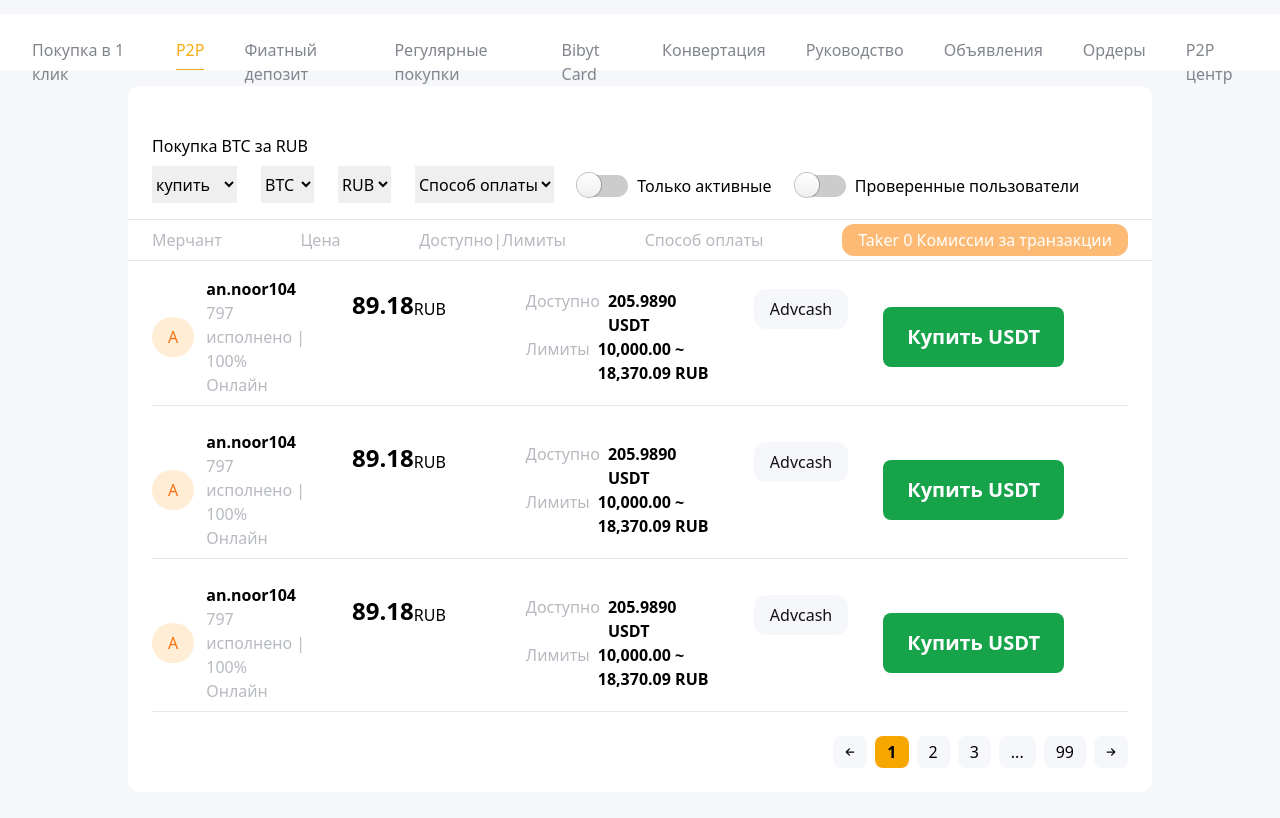
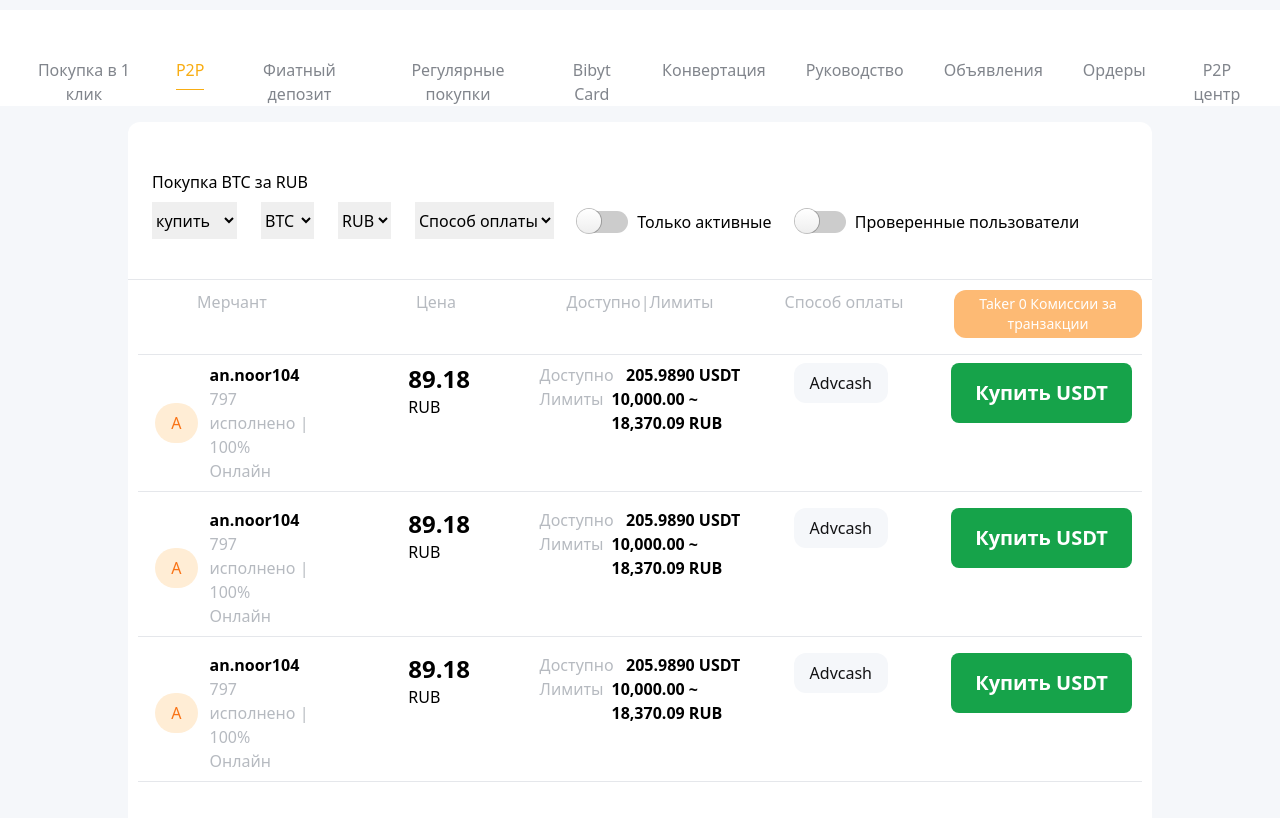
Before and after one commit to Hron0/birzha, a plain HTML site: page index.html in a window 1280 px wide. Shown: the part 58-876 px from the top of the page. Drawn offline with nearby package versions, Linux system fonts and the light colour scheme.

Commit message:
everything but footer

```diff
--- a/css/styles.css
+++ b/css/styles.css
@@ -33,6 +33,9 @@ body {
 
 .grid-cols-33{
     grid-template-columns: auto auto auto;
+}
+.grid-cols-55{
+    grid-template-columns: auto auto auto auto auto;
 }
 
 select {
--- a/index.html
+++ b/index.html
@@ -13,15 +13,14 @@
 
 <body class="relative gap-4">
     <nav class="flex flex-row justify-between w-full sm:px-10 px-4 py-3 bg-slate-900">
-        <div class="flex flex-row items-center gap-6">
-            <!-- <img src="./images/logo.svg" alt="logo" class="font-white"> -->
-            <h1 class="font-bold italic text-white font-mono text-2xl">BLOCKCHAIN</h1>
+        <div class="flex flex-row items-center xl:gap-10 gap-6">
+            <!-- <img src="./images/logo.svg" alt="logo"> -->
             <a href="#" class="font-black text-white text-xl sm:block hidden">
                 Название
             </a>
         </div>
-        <div class="flex flex-row items-center xl:gap-16 lg:gap-10 md:gap-10 gap-4">
-            <div class="flex flex-row items-center xl:gap-8 lg:gap-4 lg:flex hidden">
+        <div class="flex flex-row items-center xl:gap-16 lg:gap-10 md:gap-10 gap-6">
+            <div class="flex flex-row items-center xl:gap-8 lg:gap-4 lg:flex hidden xl:pr-20 lg:pr-12">
                 <a href="#"
                     class="text-white text-xl font-mono hover:text-2xl hover:text-cyan-400 ease-out duration-300">P2P</a>
                 <a href="#"
@@ -79,37 +78,37 @@
         </div>
     </nav>
 
-    <div class="flex w-full bg-white justify-center lg:h-[7vh] h-[12vh]">
+    <div class="flex w-full bg-white items-end justify-center h-fit xl:pt-12 py-4">
         <div
-            class="2xl:w-[70vw] w-[95vw] lg:flex lg:flex-row justify-center items-end lg:gap-10 grid grid-cols-33 gap-4 justify-items-center">
-            <a href="#" class="text-base text-[#81858c] hover:text-[#f8ad13] w-fit h-8">
+            class="2xl:w-[70vw] w-[95vw] h-fit xl:flex md:grid xl:flex-row md:grid-cols-5 justify-center items-end xl:gap-10 grid grid-cols-33 gap-x-2 gap-y-5 justify-items-center">
+            <a href="#" class="text-base text-center text-[#81858c] hover:text-[#f8ad13] w-fit h-8">
                 Покупка в 1 клик
             </a>
-            <a href="#" class="text-base text-[#81858c] hover:text-[#f8ad13] w-fit active h-8">
+            <a href="#" class="text-base text-center text-[#81858c] hover:text-[#f8ad13] w-fit active h-8">
                 P2P
             </a>
-            <a href="#" class="text-base text-[#81858c] hover:text-[#f8ad13] w-fit h-8">
+            <a href="#" class="text-base text-center text-[#81858c] hover:text-[#f8ad13] w-fit h-8">
                 Фиатный депозит
             </a>
-            <a href="#" class="text-base text-[#81858c] hover:text-[#f8ad13] w-fit h-8">
+            <a href="#" class="text-base text-center text-[#81858c] hover:text-[#f8ad13] w-fit h-8">
                 Регулярные покупки
             </a>
-            <a href="#" class="text-base text-[#81858c] hover:text-[#f8ad13] w-fit h-8">
+            <a href="#" class="text-base text-center text-[#81858c] hover:text-[#f8ad13] w-fit h-8">
                 Bibyt Card
             </a>
-            <a href="#" class="text-base text-[#81858c] hover:text-[#f8ad13] w-fit h-8">
+            <a href="#" class="text-base text-center text-[#81858c] hover:text-[#f8ad13] w-fit h-8">
                 Конвертация
             </a>
-            <a href="#" class="text-base text-[#81858c] hover:text-[#f8ad13] w-fit h-8">
+            <a href="#" class="text-base text-center text-[#81858c] hover:text-[#f8ad13] w-fit h-8">
                 Руководство
             </a>
-            <a href="#" class="text-base text-[#81858c] hover:text-[#f8ad13] w-fit h-8">
+            <a href="#" class="text-base text-center text-[#81858c] hover:text-[#f8ad13] w-fit h-8">
                 Объявления
             </a>
-            <a href="#" class="text-base text-[#81858c] hover:text-[#f8ad13] w-fit h-8">
+            <a href="#" class="text-base text-center text-[#81858c] hover:text-[#f8ad13] w-fit h-8">
                 Ордеры
             </a>
-            <a href="#" class="text-base text-[#81858c] hover:text-[#f8ad13] w-fit h-8">
+            <a href="#" class="text-base text-center text-[#81858c] hover:text-[#f8ad13] w-fit h-8">
                 P2P центр
             </a>
         </div>
@@ -155,22 +154,23 @@
             </div>
         </div>
         <div
-            class="flex flex-row md:justify-between justify-evenly items-center w-full lg:px-6 md:px-12 border-t-[1px] border-b-[1px] py-1 px-2">
+        class="2xl:w-[65vw] xl:w-[80vw] lg:w-[100vw] md:w-[100vw] w-full bg-white relative pt-6 pb-6 flex flex-col items-start rounded-xl gap-4">
+        <div
+            class="grid lg:grid-cols-5 grid-cols-3 gap-4 w-full items-start justify-items-center border-t-[1px] py-[10px] px-[10px]">
             <h6 class="text-[#b6bac0]">Мерчант</h6>
-            <h6 class="text-[#b6bac0] md:block hidden">Цена</h6>
+            <h6 class="text-[#b6bac0] lg:block hidden lg:col-span-1 col-span-2">Цена</h6>
+            <h6 class="text-[#b6bac0] lg:hidden block">Цена/Способ оплаты</h6>
             <h6 class="text-[#b6bac0] lg:block hidden">Доступно|Лимиты</h6>
-            <h6 class="text-[#b6bac0] md:block hidden">Способ оплаты</h6>
-            <h6 class="text-[#b6bac0] md:hidden block text-center">Способ оплаты/Цена</h6>
-            <div class="flex bg-orange-300 w-fit md:px-4 md:py-1 px-2 py-1 rounded-xl ">
-                <h6 class="text-white text-center md:text-base text-md md:block hidden">Taker 0 Комиссии за транзакции
+            <h6 class="text-[#b6bac0] lg:block hidden">Способ оплаты</h6>
+            <div class="flex bg-orange-300 w-fit md:px-2 md:py-1 px-2 py-1 rounded-xl ">
+                <h6 class="text-white text-center 2xl:text-base text-sm xl:block hidden">Taker 0 Комиссии за транзакции
                 </h6>
-                <h6 class="text-white text-center md:hidden block">0 комиссии</h6>
+                <h6 class="text-white text-center xl:hidden block ">0 комиссии</h6>
             </div>
-        </div>
-        <div class="flex flex-col w-full md:px-6 px-2 gap-6">
-            <div class="flex flex-row justify-between w-full gap-2 items-center border-b-[1px] pb-2">
-                <div class="flex flex-row items-center 2xl:gap-20 xl:gap-6 lg:gap-1 md:gap-4 sm:gap-4 gap-2">
-                    <div class="flex flex-row flex-wrap 2xl:w-56 xl:w-[11rem] items-center gap-3 md:w-auto w-[6rem]">
+
+            <div
+                class="grid lg:grid-cols-5 lg:col-span-5 col-span-3 grid-cols-3 w-full lg:items-start items-end justify-items-center border-t-[1px] border-b-[1px] pb-2 pt-2">
+                <div class="flex flex-row flex-wrap  items-center gap-3 md:w-auto ">
                     <div class="rounded-full bg-orange-100 px-4 py-2">
                         <h1 class="text-orange-500">A</h1>
                     </div>
@@ -181,13 +181,23 @@
                         <h4 class="text-[#b6bac0]">Онлайн</h4>
                     </div>
                 </div>
-                    <div class="flex md:flex-row flex-col items-start md:gap-4 gap-2">
-                        <div class="flex flex-row items-end">
+
+                <div class="flex flex-row items-end col-span-1 lg:block hidden">
                     <h1 class="font-bold md:text-2xl text-lg">89.18</h1>
                     <h4 class="">RUB</h4>
                 </div>
-                        <div
-                            class="flex flex-col items-start xl:pl-16 pl-8 lg:block hidden 2xl:w-[21rem] xl:w-[16rem] lg:w-[15rem]">
+
+                <div class="flex flex-col items-center lg:hidden block">
+                    <div class="flex flex-row items-end col-span-1">
+                        <h1 class="font-bold md:text-2xl text-lg">89.18</h1>
+                        <h4 class="">RUB</h4>
+                    </div>
+                    <div class="flex justify-center items-center bg-[#f5f7fa] rounded-xl md:px-4 px-2 md:py-2 py-2">
+                        <h4 class="text-[#121214] ">Advcash</h4>
+                    </div>
+                </div>
+
+                <div class="flex flex-col items-start lg:block hidden">
                     <div class="flex flex-row gap-2 justify-between">
                         <h4 class="text-[#b6bac0] text-base">Доступно</h4>
                         <h3 class="text-black text-base font-bold">205.9890 USDT</h3>
@@ -199,22 +209,18 @@
                 </div>
 
                 <div
-                            class="flex justify-center items-center bg-[#f5f7fa] rounded-xl md:px-4 px-2 md:py-2 py-2 2xl:ml-[14rem] lg:ml-5 md:ml-6">
+                    class="flex justify-center items-center bg-[#f5f7fa] rounded-xl md:px-4 px-2 md:py-2 py-2 lg:block hidden">
                     <h4 class="text-[#121214] ">Advcash</h4>
-                        </div>
-                    </div>
-
-
                 </div>
 
                 <button
-                    class="border-0 md:px-6 md:py-4 px-2 py-1 bg-green-600 rounded-lg md:mr-16 mr-2 md:w-auto w-[6rem]">
-                    <h4 class="text-white font-bold md:text-xl text-base break-words">Купить USDT</h4>
+                    class="border-0 lg:px-6 md:px-5 md:py-4 px-2 py-1 bg-green-600 rounded-lg md:w-auto w-[6rem]">
+                    <h4 class="text-white font-bold xl:text-xl md:text-base text-sm break-words">Купить USDT</h4>
                 </button>
             </div>
-            <div class="flex flex-row justify-between w-full gap-2 items-center border-b-[1px] pb-2">
-                <div class="flex flex-row items-center 2xl:gap-20 xl:gap-6 lg:gap-1 md:gap-4 sm:gap-4 gap-2">
-                    <div class="flex flex-row flex-wrap 2xl:w-56 xl:w-[11rem] items-center gap-3 md:w-auto w-[6rem]">
+            <div
+                class="grid lg:grid-cols-5 lg:col-span-5 col-span-3 grid-cols-3 w-full lg:items-start items-end justify-items-center border-b-[1px] pb-2">
+                <div class="flex flex-row flex-wrap  items-center gap-3 md:w-auto ">
                     <div class="rounded-full bg-orange-100 px-4 py-2">
                         <h1 class="text-orange-500">A</h1>
                     </div>
@@ -225,13 +231,23 @@
                         <h4 class="text-[#b6bac0]">Онлайн</h4>
                     </div>
                 </div>
-                    <div class="flex md:flex-row flex-col items-start md:gap-4 gap-2">
-                        <div class="flex flex-row items-end">
+
+                <div class="flex flex-row items-end col-span-1 lg:block hidden">
                     <h1 class="font-bold md:text-2xl text-lg">89.18</h1>
                     <h4 class="">RUB</h4>
                 </div>
-                        <div
-                            class="flex flex-col items-start xl:pl-16 pl-8 lg:block hidden 2xl:w-[21rem] xl:w-[16rem] lg:w-[15rem]">
+
+                <div class="flex flex-col items-center lg:hidden block">
+                    <div class="flex flex-row items-end col-span-1">
+                        <h1 class="font-bold md:text-2xl text-lg">89.18</h1>
+                        <h4 class="">RUB</h4>
+                    </div>
+                    <div class="flex justify-center items-center bg-[#f5f7fa] rounded-xl md:px-4 px-2 md:py-2 py-2">
+                        <h4 class="text-[#121214] ">Advcash</h4>
+                    </div>
+                </div>
+
+                <div class="flex flex-col items-start lg:block hidden">
                     <div class="flex flex-row gap-2 justify-between">
                         <h4 class="text-[#b6bac0] text-base">Доступно</h4>
                         <h3 class="text-black text-base font-bold">205.9890 USDT</h3>
@@ -243,22 +259,18 @@
                 </div>
 
                 <div
-                            class="flex justify-center items-center bg-[#f5f7fa] rounded-xl md:px-4 px-2 md:py-2 py-2 2xl:ml-[14rem] lg:ml-5 md:ml-6">
+                    class="flex justify-center items-center bg-[#f5f7fa] rounded-xl md:px-4 px-2 md:py-2 py-2 lg:block hidden">
                     <h4 class="text-[#121214] ">Advcash</h4>
-                        </div>
-                    </div>
-
-
                 </div>
 
                 <button
-                    class="border-0 md:px-6 md:py-4 px-2 py-1 bg-green-600 rounded-lg md:mr-16 mr-2 md:w-auto w-[6rem]">
-                    <h4 class="text-white font-bold md:text-xl text-base break-words">Купить USDT</h4>
+                    class="border-0 lg:px-6 md:px-5 md:py-4 px-2 py-1 bg-green-600 rounded-lg md:w-auto w-[6rem]">
+                    <h4 class="text-white font-bold xl:text-xl md:text-base text-sm break-words">Купить USDT</h4>
                 </button>
             </div>
-            <div class="flex flex-row justify-between w-full gap-2 items-center border-b-[1px] pb-2">
-                <div class="flex flex-row items-center 2xl:gap-20 xl:gap-6 lg:gap-1 md:gap-4 sm:gap-4 gap-2">
-                    <div class="flex flex-row flex-wrap 2xl:w-56 xl:w-[11rem] items-center gap-3 md:w-auto w-[6rem]">
+            <div
+                class="grid lg:grid-cols-5 lg:col-span-5 col-span-3 grid-cols-3 w-full lg:items-start items-end justify-items-center border-b-[1px] pb-2">
+                <div class="flex flex-row flex-wrap  items-center gap-3 md:w-auto ">
                     <div class="rounded-full bg-orange-100 px-4 py-2">
                         <h1 class="text-orange-500">A</h1>
                     </div>
@@ -269,13 +281,23 @@
                         <h4 class="text-[#b6bac0]">Онлайн</h4>
                     </div>
                 </div>
-                    <div class="flex md:flex-row flex-col items-start md:gap-4 gap-2">
-                        <div class="flex flex-row items-end">
+
+                <div class="flex flex-row items-end col-span-1 lg:block hidden">
                     <h1 class="font-bold md:text-2xl text-lg">89.18</h1>
                     <h4 class="">RUB</h4>
                 </div>
-                        <div
-                            class="flex flex-col items-start xl:pl-16 pl-8 lg:block hidden 2xl:w-[21rem] xl:w-[16rem] lg:w-[15rem]">
+
+                <div class="flex flex-col items-center lg:hidden block">
+                    <div class="flex flex-row items-end col-span-1">
+                        <h1 class="font-bold md:text-2xl text-lg">89.18</h1>
+                        <h4 class="">RUB</h4>
+                    </div>
+                    <div class="flex justify-center items-center bg-[#f5f7fa] rounded-xl md:px-4 px-2 md:py-2 py-2">
+                        <h4 class="text-[#121214] ">Advcash</h4>
+                    </div>
+                </div>
+
+                <div class="flex flex-col items-start lg:block hidden">
                     <div class="flex flex-row gap-2 justify-between">
                         <h4 class="text-[#b6bac0] text-base">Доступно</h4>
                         <h3 class="text-black text-base font-bold">205.9890 USDT</h3>
@@ -287,18 +309,18 @@
                 </div>
 
                 <div
-                            class="flex justify-center items-center bg-[#f5f7fa] rounded-xl md:px-4 px-2 md:py-2 py-2 2xl:ml-[14rem] lg:ml-5 md:ml-6">
+                    class="flex justify-center items-center bg-[#f5f7fa] rounded-xl md:px-4 px-2 md:py-2 py-2 lg:block hidden">
                     <h4 class="text-[#121214] ">Advcash</h4>
                 </div>
+
+                <button
+                    class="border-0 lg:px-6 md:px-5 md:py-4 px-2 py-1 bg-green-600 rounded-lg md:w-auto w-[6rem]">
+                    <h4 class="text-white font-bold xl:text-xl md:text-base text-sm break-words">Купить USDT</h4>
+                </button>
             </div>
-
 
         </div>
 
-                <button
-                    class="border-0 md:px-6 md:py-4 px-2 py-1 bg-green-600 rounded-lg md:mr-16 mr-2 md:w-auto w-[6rem]">
-                    <h4 class="text-white font-bold md:text-xl text-base break-words">Купить USDT</h4>
-                </button>
     </div>
 
             <div class="flex flex-row gap-2 self-end">
```
Lines whose indentation alone changed are shown as unchanged.
